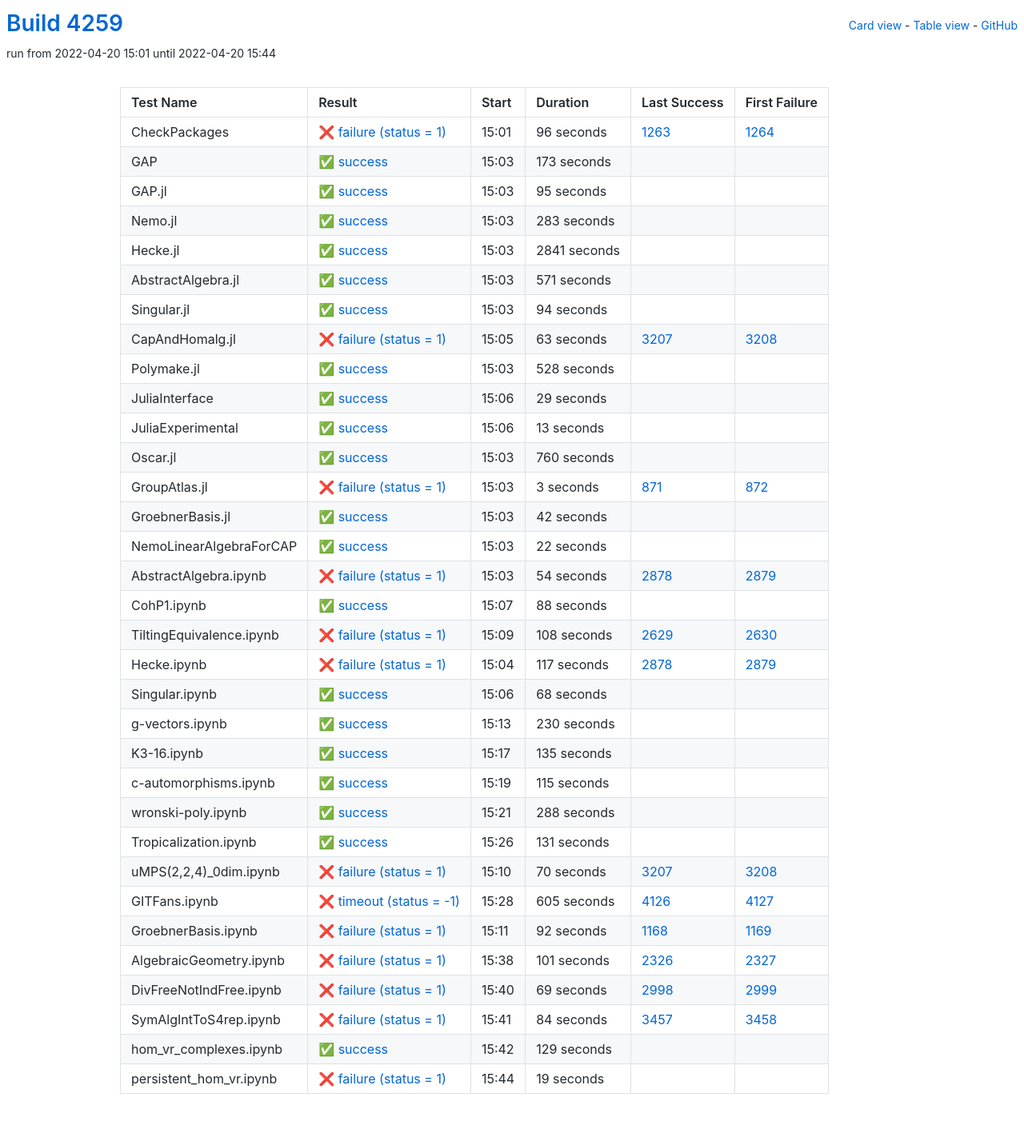
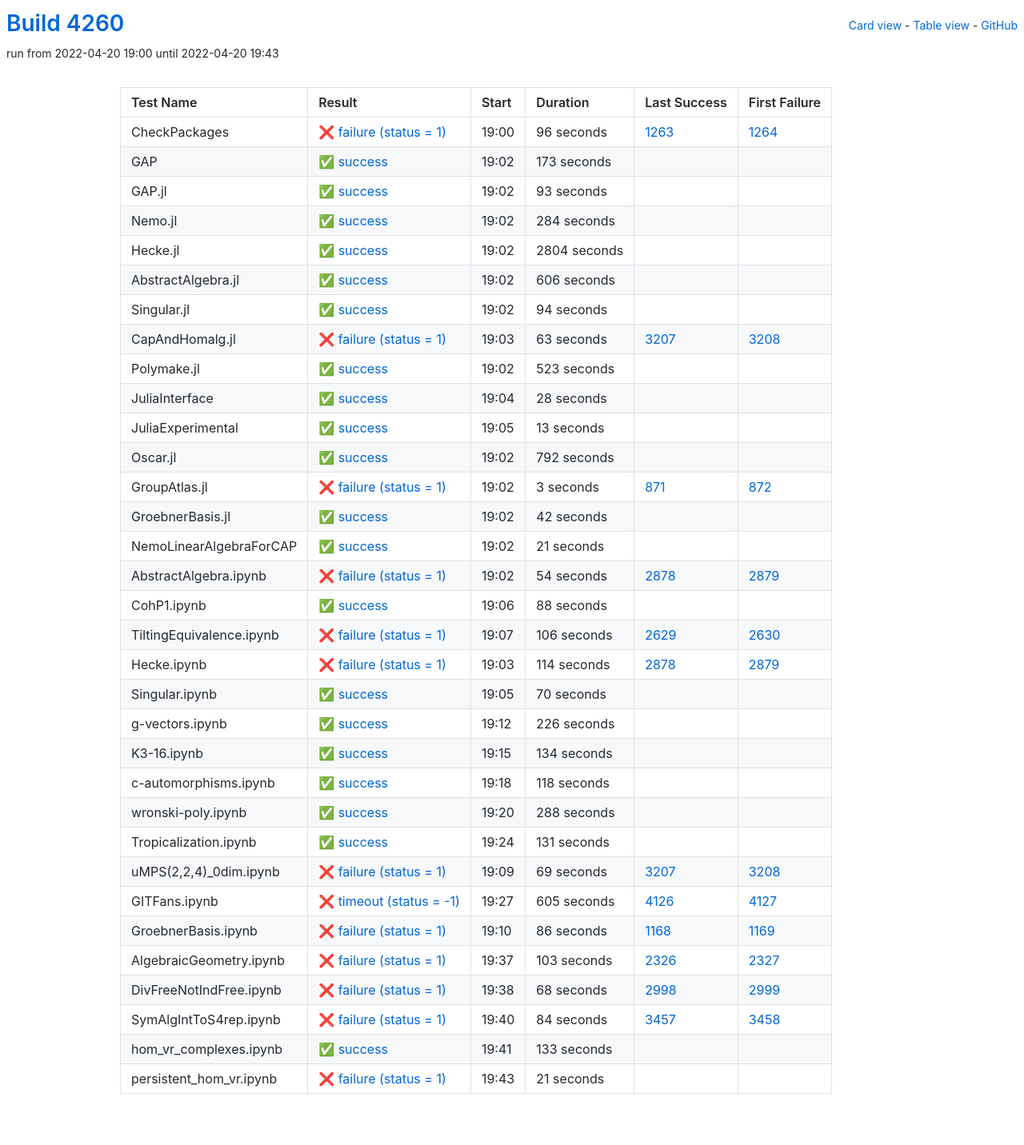
Before and after one commit to oscar-system/oscar-ci-status-stable, a Jekyll site: the page built from table.html, in a window 1280 px wide. Shown: the whole page at 80% size. Built offline with Jekyll 4.4.1, drawn with Linux system fonts in a browser that asks for light colours.

Commit message:
Build #4260

```diff
--- a/_data/ci.yml
+++ b/_data/ci.yml
@@ -1,6 +1,6 @@
 ---
-build: 4259
-build_url: https://oscarci.mathematik.uni-kl.de/job/oscar-stable/4259/
+build: 4260
+build_url: https://oscarci.mathematik.uni-kl.de/job/oscar-stable/4260/
 job: oscar-stable
 organization: oscar-system
 repo: oscar-ci-status-stable
@@ -8,8 +8,8 @@ repourl: https://github.com/oscar-system/oscar-ci-status-stable
 tests:
 - name: CheckPackages
   id: checkpackages
-  log: https://oscarci.mathematik.uni-kl.de/job/oscar-stable/4259/artifact/logs/build-4259/CheckPackages.log
-  start: 2022-04-20 15:01
+  log: https://oscarci.mathematik.uni-kl.de/job/oscar-stable/4260/artifact/logs/build-4260/CheckPackages.log
+  start: 2022-04-20 19:00
   success: false
   exitcode: 1
   status: failure
@@ -20,8 +20,8 @@ tests:
   first_failure_url: https://oscarci.mathematik.uni-kl.de/job/oscar-stable/1264/
 - name: GAP
   id: gap
-  log: https://oscarci.mathematik.uni-kl.de/job/oscar-stable/4259/artifact/logs/build-4259/GAP.log
-  start: 2022-04-20 15:03
+  log: https://oscarci.mathematik.uni-kl.de/job/oscar-stable/4260/artifact/logs/build-4260/GAP.log
+  start: 2022-04-20 19:02
   success: true
   exitcode: 0
   status: success
@@ -32,56 +32,56 @@ tests:
   first_failure_url:
 - name: GAP.jl
   id: gap-jl
-  log: https://oscarci.mathematik.uni-kl.de/job/oscar-stable/4259/artifact/logs/build-4259/GAP.jl.log
-  start: 2022-04-20 15:03
+  log: https://oscarci.mathematik.uni-kl.de/job/oscar-stable/4260/artifact/logs/build-4260/GAP.jl.log
+  start: 2022-04-20 19:02
   success: true
   exitcode: 0
   status: success
-  duration: 95
+  duration: 93
   last_success: false
   last_success_url:
   first_failure: false
   first_failure_url:
 - name: Nemo.jl
   id: nemo-jl
-  log: https://oscarci.mathematik.uni-kl.de/job/oscar-stable/4259/artifact/logs/build-4259/Nemo.jl.log
-  start: 2022-04-20 15:03
+  log: https://oscarci.mathematik.uni-kl.de/job/oscar-stable/4260/artifact/logs/build-4260/Nemo.jl.log
+  start: 2022-04-20 19:02
   success: true
   exitcode: 0
   status: success
-  duration: 283
+  duration: 284
   last_success: false
   last_success_url:
   first_failure: false
   first_failure_url:
 - name: Hecke.jl
   id: hecke-jl
-  log: https://oscarci.mathematik.uni-kl.de/job/oscar-stable/4259/artifact/logs/build-4259/Hecke.jl.log
-  start: 2022-04-20 15:03
+  log: https://oscarci.mathematik.uni-kl.de/job/oscar-stable/4260/artifact/logs/build-4260/Hecke.jl.log
+  start: 2022-04-20 19:02
   success: true
   exitcode: 0
   status: success
-  duration: 2841
+  duration: 2804
   last_success: false
   last_success_url:
   first_failure: false
   first_failure_url:
 - name: AbstractAlgebra.jl
   id: abstractalgebra-jl
-  log: https://oscarci.mathematik.uni-kl.de/job/oscar-stable/4259/artifact/logs/build-4259/AbstractAlgebra.jl.log
-  start: 2022-04-20 15:03
+  log: https://oscarci.mathematik.uni-kl.de/job/oscar-stable/4260/artifact/logs/build-4260/AbstractAlgebra.jl.log
+  start: 2022-04-20 19:02
   success: true
   exitcode: 0
   status: success
-  duration: 571
+  duration: 606
   last_success: false
   last_success_url:
   first_failure: false
   first_failure_url:
 - name: Singular.jl
   id: singular-jl
-  log: https://oscarci.mathematik.uni-kl.de/job/oscar-stable/4259/artifact/logs/build-4259/Singular.jl.log
-  start: 2022-04-20 15:03
+  log: https://oscarci.mathematik.uni-kl.de/job/oscar-stable/4260/artifact/logs/build-4260/Singular.jl.log
+  start: 2022-04-20 19:02
   success: true
   exitcode: 0
   status: success
@@ -92,8 +92,8 @@ tests:
   first_failure_url:
 - name: CapAndHomalg.jl
   id: capandhomalg-jl
-  log: https://oscarci.mathematik.uni-kl.de/job/oscar-stable/4259/artifact/logs/build-4259/CapAndHomalg.jl.log
-  start: 2022-04-20 15:05
+  log: https://oscarci.mathematik.uni-kl.de/job/oscar-stable/4260/artifact/logs/build-4260/CapAndHomalg.jl.log
+  start: 2022-04-20 19:03
   success: false
   exitcode: 1
   status: failure
@@ -104,32 +104,32 @@ tests:
   first_failure_url: https://oscarci.mathematik.uni-kl.de/job/oscar-stable/3208/
 - name: Polymake.jl
   id: polymake-jl
-  log: https://oscarci.mathematik.uni-kl.de/job/oscar-stable/4259/artifact/logs/build-4259/Polymake.jl.log
-  start: 2022-04-20 15:03
+  log: https://oscarci.mathematik.uni-kl.de/job/oscar-stable/4260/artifact/logs/build-4260/Polymake.jl.log
+  start: 2022-04-20 19:02
   success: true
   exitcode: 0
   status: success
-  duration: 528
+  duration: 523
   last_success: false
   last_success_url:
   first_failure: false
   first_failure_url:
 - name: JuliaInterface
   id: juliainterface
-  log: https://oscarci.mathematik.uni-kl.de/job/oscar-stable/4259/artifact/logs/build-4259/JuliaInterface.log
-  start: 2022-04-20 15:06
+  log: https://oscarci.mathematik.uni-kl.de/job/oscar-stable/4260/artifact/logs/build-4260/JuliaInterface.log
+  start: 2022-04-20 19:04
   success: true
   exitcode: 0
   status: success
-  duration: 29
+  duration: 28
   last_success: false
   last_success_url:
   first_failure: false
   first_failure_url:
 - name: JuliaExperimental
   id: juliaexperimental
-  log: https://oscarci.mathematik.uni-kl.de/job/oscar-stable/4259/artifact/logs/build-4259/JuliaExperimental.log
-  start: 2022-04-20 15:06
+  log: https://oscarci.mathematik.uni-kl.de/job/oscar-stable/4260/artifact/logs/build-4260/JuliaExperimental.log
+  start: 2022-04-20 19:05
   success: true
   exitcode: 0
   status: success
@@ -140,20 +140,20 @@ tests:
   first_failure_url:
 - name: Oscar.jl
   id: oscar-jl
-  log: https://oscarci.mathematik.uni-kl.de/job/oscar-stable/4259/artifact/logs/build-4259/Oscar.jl.log
-  start: 2022-04-20 15:03
+  log: https://oscarci.mathematik.uni-kl.de/job/oscar-stable/4260/artifact/logs/build-4260/Oscar.jl.log
+  start: 2022-04-20 19:02
   success: true
   exitcode: 0
   status: success
-  duration: 760
+  duration: 792
   last_success: false
   last_success_url:
   first_failure: false
   first_failure_url:
 - name: GroupAtlas.jl
   id: groupatlas-jl
-  log: https://oscarci.mathematik.uni-kl.de/job/oscar-stable/4259/artifact/logs/build-4259/GroupAtlas.jl.log
-  start: 2022-04-20 15:03
+  log: https://oscarci.mathematik.uni-kl.de/job/oscar-stable/4260/artifact/logs/build-4260/GroupAtlas.jl.log
+  start: 2022-04-20 19:02
   success: false
   exitcode: 1
   status: failure
@@ -164,8 +164,8 @@ tests:
   first_failure_url: https://oscarci.mathematik.uni-kl.de/job/oscar-stable/872/
 - name: GroebnerBasis.jl
   id: groebnerbasis-jl
-  log: https://oscarci.mathematik.uni-kl.de/job/oscar-stable/4259/artifact/logs/build-4259/GroebnerBasis.jl.log
-  start: 2022-04-20 15:03
+  log: https://oscarci.mathematik.uni-kl.de/job/oscar-stable/4260/artifact/logs/build-4260/GroebnerBasis.jl.log
+  start: 2022-04-20 19:02
   success: true
   exitcode: 0
   status: success
@@ -176,20 +176,20 @@ tests:
   first_failure_url:
 - name: NemoLinearAlgebraForCAP
   id: nemolinearalgebraforcap
-  log: https://oscarci.mathematik.uni-kl.de/job/oscar-stable/4259/artifact/logs/build-4259/NemoLinearAlgebraForCAP.log
-  start: 2022-04-20 15:03
+  log: https://oscarci.mathematik.uni-kl.de/job/oscar-stable/4260/artifact/logs/build-4260/NemoLinearAlgebraForCAP.log
+  start: 2022-04-20 19:02
   success: true
   exitcode: 0
   status: success
-  duration: 22
+  duration: 21
   last_success: false
   last_success_url:
   first_failure: false
   first_failure_url:
 - name: AbstractAlgebra.ipynb
   id: abstractalgebra-ipynb
-  log: https://oscarci.mathematik.uni-kl.de/job/oscar-stable/4259/artifact/logs/build-4259/AbstractAlgebra.ipynb.log
-  start: 2022-04-20 15:03
+  log: https://oscarci.mathematik.uni-kl.de/job/oscar-stable/4260/artifact/logs/build-4260/AbstractAlgebra.ipynb.log
+  start: 2022-04-20 19:02
   success: false
   exitcode: 1
   status: failure
@@ -200,8 +200,8 @@ tests:
   first_failure_url: https://oscarci.mathematik.uni-kl.de/job/oscar-stable/2879/
 - name: CohP1.ipynb
   id: cohp1-ipynb
-  log: https://oscarci.mathematik.uni-kl.de/job/oscar-stable/4259/artifact/logs/build-4259/CohP1.ipynb.log
-  start: 2022-04-20 15:07
+  log: https://oscarci.mathematik.uni-kl.de/job/oscar-stable/4260/artifact/logs/build-4260/CohP1.ipynb.log
+  start: 2022-04-20 19:06
   success: true
   exitcode: 0
   status: success
@@ -212,80 +212,80 @@ tests:
   first_failure_url:
 - name: TiltingEquivalence.ipynb
   id: tiltingequivalence-ipynb
-  log: https://oscarci.mathematik.uni-kl.de/job/oscar-stable/4259/artifact/logs/build-4259/TiltingEquivalence.ipynb.log
-  start: 2022-04-20 15:09
+  log: https://oscarci.mathematik.uni-kl.de/job/oscar-stable/4260/artifact/logs/build-4260/TiltingEquivalence.ipynb.log
+  start: 2022-04-20 19:07
   success: false
   exitcode: 1
   status: failure
-  duration: 108
+  duration: 106
   last_success: 2629
   last_success_url: https://oscarci.mathematik.uni-kl.de/job/oscar-stable/2629/
   first_failure: 2630
   first_failure_url: https://oscarci.mathematik.uni-kl.de/job/oscar-stable/2630/
 - name: Hecke.ipynb
   id: hecke-ipynb
-  log: https://oscarci.mathematik.uni-kl.de/job/oscar-stable/4259/artifact/logs/build-4259/Hecke.ipynb.log
-  start: 2022-04-20 15:04
+  log: https://oscarci.mathematik.uni-kl.de/job/oscar-stable/4260/artifact/logs/build-4260/Hecke.ipynb.log
+  start: 2022-04-20 19:03
   success: false
   exitcode: 1
   status: failure
-  duration: 117
+  duration: 114
   last_success: 2878
   last_success_url: https://oscarci.mathematik.uni-kl.de/job/oscar-stable/2878/
   first_failure: 2879
   first_failure_url: https://oscarci.mathematik.uni-kl.de/job/oscar-stable/2879/
 - name: Singular.ipynb
   id: singular-ipynb
-  log: https://oscarci.mathematik.uni-kl.de/job/oscar-stable/4259/artifact/logs/build-4259/Singular.ipynb.log
-  start: 2022-04-20 15:06
+  log: https://oscarci.mathematik.uni-kl.de/job/oscar-stable/4260/artifact/logs/build-4260/Singular.ipynb.log
+  start: 2022-04-20 19:05
   success: true
   exitcode: 0
   status: success
-  duration: 68
+  duration: 70
   last_success: false
   last_success_url:
   first_failure: false
   first_failure_url:
 - name: g-vectors.ipynb
   id: g-vectors-ipynb
-  log: https://oscarci.mathematik.uni-kl.de/job/oscar-stable/4259/artifact/logs/build-4259/g-vectors.ipynb.log
-  start: 2022-04-20 15:13
+  log: https://oscarci.mathematik.uni-kl.de/job/oscar-stable/4260/artifact/logs/build-4260/g-vectors.ipynb.log
+  start: 2022-04-20 19:12
   success: true
   exitcode: 0
   status: success
-  duration: 230
+  duration: 226
   last_success: false
   last_success_url:
   first_failure: false
   first_failure_url:
 - name: K3-16.ipynb
   id: k3-16-ipynb
-  log: https://oscarci.mathematik.uni-kl.de/job/oscar-stable/4259/artifact/logs/build-4259/K3-16.ipynb.log
-  start: 2022-04-20 15:17
+  log: https://oscarci.mathematik.uni-kl.de/job/oscar-stable/4260/artifact/logs/build-4260/K3-16.ipynb.log
+  start: 2022-04-20 19:15
   success: true
   exitcode: 0
   status: success
-  duration: 135
+  duration: 134
   last_success: false
   last_success_url:
   first_failure: false
   first_failure_url:
 - name: c-automorphisms.ipynb
   id: c-automorphisms-ipynb
-  log: https://oscarci.mathematik.uni-kl.de/job/oscar-stable/4259/artifact/logs/build-4259/c-automorphisms.ipynb.log
-  start: 2022-04-20 15:19
+  log: https://oscarci.mathematik.uni-kl.de/job/oscar-stable/4260/artifact/logs/build-4260/c-automorphisms.ipynb.log
+  start: 2022-04-20 19:18
   success: true
   exitcode: 0
   status: success
-  duration: 115
+  duration: 118
   last_success: false
   last_success_url:
   first_failure: false
   first_failure_url:
 - name: wronski-poly.ipynb
   id: wronski-poly-ipynb
-  log: https://oscarci.mathematik.uni-kl.de/job/oscar-stable/4259/artifact/logs/build-4259/wronski-poly.ipynb.log
-  start: 2022-04-20 15:21
+  log: https://oscarci.mathematik.uni-kl.de/job/oscar-stable/4260/artifact/logs/build-4260/wronski-poly.ipynb.log
+  start: 2022-04-20 19:20
   success: true
   exitcode: 0
   status: success
@@ -296,8 +296,8 @@ tests:
   first_failure_url:
 - name: Tropicalization.ipynb
   id: tropicalization-ipynb
-  log: https://oscarci.mathematik.uni-kl.de/job/oscar-stable/4259/artifact/logs/build-4259/Tropicalization.ipynb.log
-  start: 2022-04-20 15:26
+  log: https://oscarci.mathematik.uni-kl.de/job/oscar-stable/4260/artifact/logs/build-4260/Tropicalization.ipynb.log
+  start: 2022-04-20 19:24
   success: true
   exitcode: 0
   status: success
@@ -308,20 +308,20 @@ tests:
   first_failure_url:
 - name: uMPS(2,2,4)_0dim.ipynb
   id: umps-2-2-4-0dim-ipynb
-  log: https://oscarci.mathematik.uni-kl.de/job/oscar-stable/4259/artifact/logs/build-4259/uMPS-2-2-4-_0dim.ipynb.log
-  start: 2022-04-20 15:10
+  log: https://oscarci.mathematik.uni-kl.de/job/oscar-stable/4260/artifact/logs/build-4260/uMPS-2-2-4-_0dim.ipynb.log
+  start: 2022-04-20 19:09
   success: false
   exitcode: 1
   status: failure
-  duration: 70
+  duration: 69
   last_success: 3207
   last_success_url: https://oscarci.mathematik.uni-kl.de/job/oscar-stable/3207/
   first_failure: 3208
   first_failure_url: https://oscarci.mathematik.uni-kl.de/job/oscar-stable/3208/
 - name: GITFans.ipynb
   id: gitfans-ipynb
-  log: https://oscarci.mathematik.uni-kl.de/job/oscar-stable/4259/artifact/logs/build-4259/GITFans.ipynb.log
-  start: 2022-04-20 15:28
+  log: https://oscarci.mathematik.uni-kl.de/job/oscar-stable/4260/artifact/logs/build-4260/GITFans.ipynb.log
+  start: 2022-04-20 19:27
   success: false
   exitcode: -1
   status: timeout
@@ -332,44 +332,44 @@ tests:
   first_failure_url: https://oscarci.mathematik.uni-kl.de/job/oscar-stable/4127/
 - name: GroebnerBasis.ipynb
   id: groebnerbasis-ipynb
-  log: https://oscarci.mathematik.uni-kl.de/job/oscar-stable/4259/artifact/logs/build-4259/GroebnerBasis.ipynb.log
-  start: 2022-04-20 15:11
+  log: https://oscarci.mathematik.uni-kl.de/job/oscar-stable/4260/artifact/logs/build-4260/GroebnerBasis.ipynb.log
+  start: 2022-04-20 19:10
   success: false
   exitcode: 1
   status: failure
-  duration: 92
+  duration: 86
   last_success: 1168
   last_success_url: https://oscarci.mathematik.uni-kl.de/job/oscar-stable/1168/
   first_failure: 1169
   first_failure_url: https://oscarci.mathematik.uni-kl.de/job/oscar-stable/1169/
 - name: AlgebraicGeometry.ipynb
   id: algebraicgeometry-ipynb
-  log: https://oscarci.mathematik.uni-kl.de/job/oscar-stable/4259/artifact/logs/build-4259/AlgebraicGeometry.ipynb.log
-  start: 2022-04-20 15:38
+  log: https://oscarci.mathematik.uni-kl.de/job/oscar-stable/4260/artifact/logs/build-4260/AlgebraicGeometry.ipynb.log
+  start: 2022-04-20 19:37
   success: false
   exitcode: 1
   status: failure
-  duration: 101
+  duration: 103
   last_success: 2326
   last_success_url: https://oscarci.mathematik.uni-kl.de/job/oscar-stable/2326/
   first_failure: 2327
   first_failure_url: https://oscarci.mathematik.uni-kl.de/job/oscar-stable/2327/
 - name: DivFreeNotIndFree.ipynb
   id: divfreenotindfree-ipynb
-  log: https://oscarci.mathematik.uni-kl.de/job/oscar-stable/4259/artifact/logs/build-4259/DivFreeNotIndFree.ipynb.log
-  start: 2022-04-20 15:40
+  log: https://oscarci.mathematik.uni-kl.de/job/oscar-stable/4260/artifact/logs/build-4260/DivFreeNotIndFree.ipynb.log
+  start: 2022-04-20 19:38
   success: false
   exitcode: 1
   status: failure
-  duration: 69
+  duration: 68
   last_success: 2998
   last_success_url: https://oscarci.mathematik.uni-kl.de/job/oscar-stable/2998/
   first_failure: 2999
   first_failure_url: https://oscarci.mathematik.uni-kl.de/job/oscar-stable/2999/
 - name: SymAlgIntToS4rep.ipynb
   id: symalginttos4rep-ipynb
-  log: https://oscarci.mathematik.uni-kl.de/job/oscar-stable/4259/artifact/logs/build-4259/SymAlgIntToS4rep.ipynb.log
-  start: 2022-04-20 15:41
+  log: https://oscarci.mathematik.uni-kl.de/job/oscar-stable/4260/artifact/logs/build-4260/SymAlgIntToS4rep.ipynb.log
+  start: 2022-04-20 19:40
   success: false
   exitcode: 1
   status: failure
@@ -380,24 +380,24 @@ tests:
   first_failure_url: https://oscarci.mathematik.uni-kl.de/job/oscar-stable/3458/
 - name: hom_vr_complexes.ipynb
   id: hom-vr-complexes-ipynb
-  log: https://oscarci.mathematik.uni-kl.de/job/oscar-stable/4259/artifact/logs/build-4259/hom_vr_complexes.ipynb.log
-  start: 2022-04-20 15:42
+  log: https://oscarci.mathematik.uni-kl.de/job/oscar-stable/4260/artifact/logs/build-4260/hom_vr_complexes.ipynb.log
+  start: 2022-04-20 19:41
   success: true
   exitcode: 0
   status: success
-  duration: 129
+  duration: 133
   last_success: false
   last_success_url:
   first_failure: false
   first_failure_url:
 - name: persistent_hom_vr.ipynb
   id: persistent-hom-vr-ipynb
-  log: https://oscarci.mathematik.uni-kl.de/job/oscar-stable/4259/artifact/logs/build-4259/persistent_hom_vr.ipynb.log
-  start: 2022-04-20 15:44
+  log: https://oscarci.mathematik.uni-kl.de/job/oscar-stable/4260/artifact/logs/build-4260/persistent_hom_vr.ipynb.log
+  start: 2022-04-20 19:43
   success: false
   exitcode: 1
   status: failure
-  duration: 19
+  duration: 21
   last_success: false
   last_success_url:
   first_failure: false
```
Also changed, not shown: README.md.
